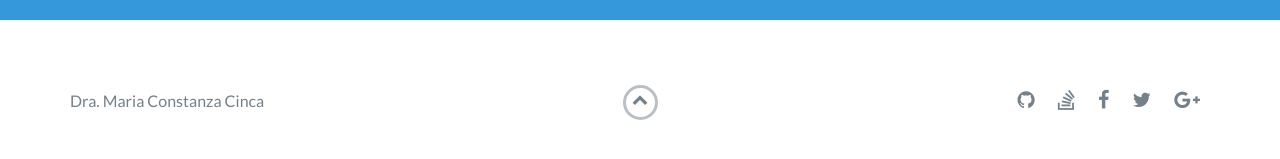
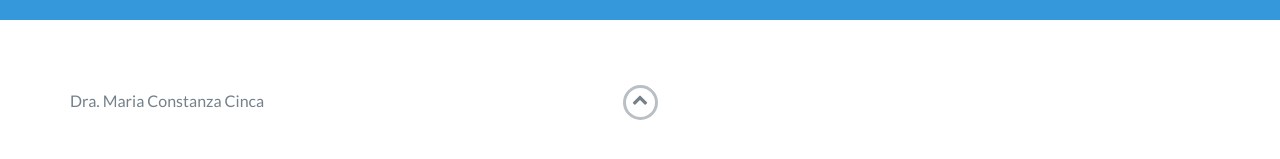
Before and after one commit to cinca-genetics/cinca-genetics, a website: page index.html in a window 1280 px wide. Shown: the part 1486-1645 px from the top of the page. Drawn offline with nearby package versions, Linux system fonts and the light colour scheme.

Commit message:
comment social buttons

```diff
--- a/index.html
+++ b/index.html
@@ -111,7 +111,7 @@
                         <i class="fa fa-chevron-up" aria-hidden="true"></i>
                     </span>
                 </div>
-                <div class="col-sm-5 social">
+                <!-- <div class="col-sm-5 social">
                     <ul>
                         <li>
                             <a href="https://github.com/" target="_blank"><i class="fa fa-github" aria-hidden="true"></i></a>
@@ -129,7 +129,7 @@
                             <a href="https://plus.google.com/" target="_blank"><i class="fa fa-google-plus" aria-hidden="true"></i></a>
                         </li>
                     </ul>
-                </div>
+                </div> -->
             </div>
         </div>
     </footer>
```
